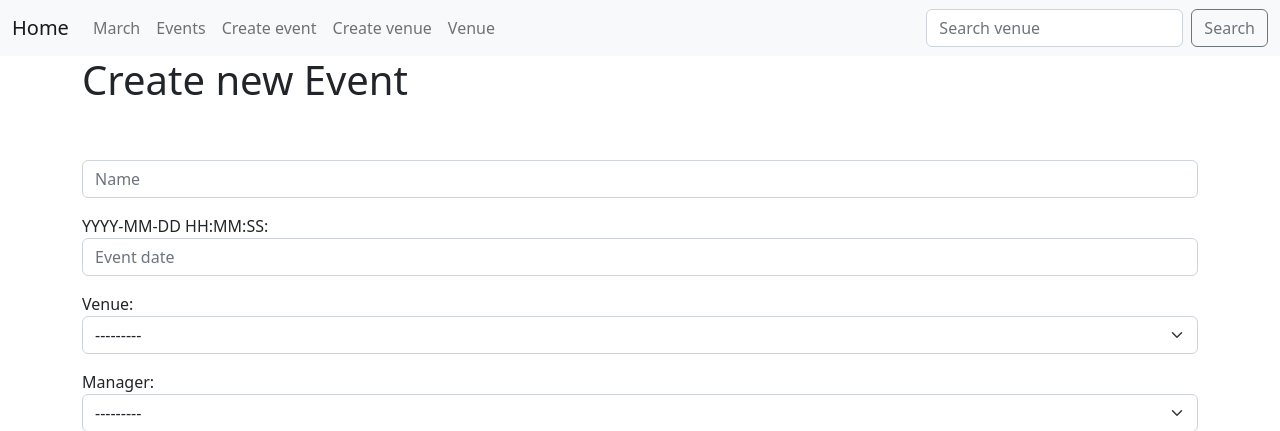
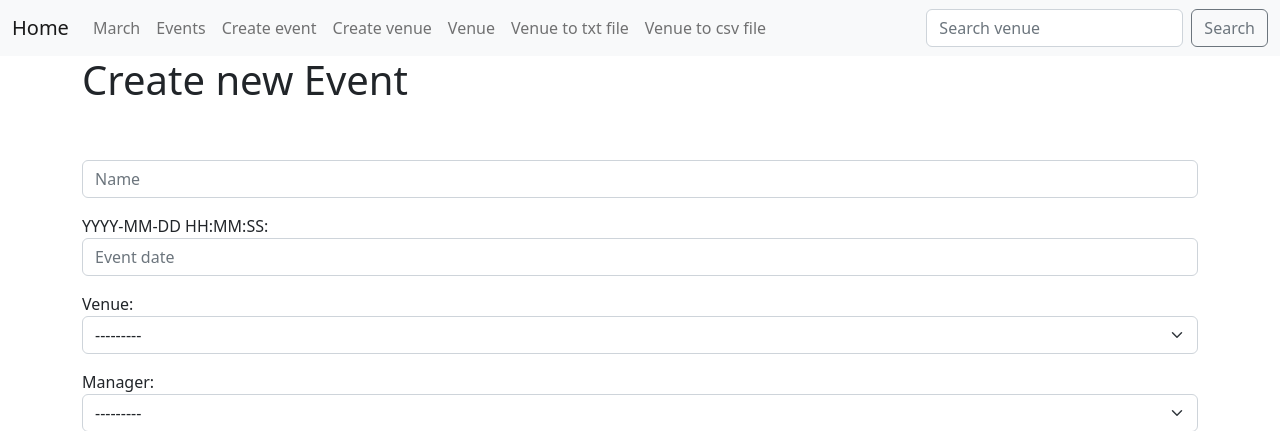
Before and after one commit to MaxDePro/Events-club, a Django app: page /event/create/ in a window 1280 px wide. Shown: the top 431 px of the page. Run offline with Django 4.2, Linux system fonts and the light colour scheme; data comes from the database, SQL or seed files in the repository.

Commit message:
added posibility to make and download txt/ csv files for csv files

```diff
--- a/events/templates/events/navbar.html
+++ b/events/templates/events/navbar.html
@@ -21,6 +21,12 @@
         <li class="nav-item">
           <a class="nav-link" href="{% url 'venue_list' %}">Venue</a>
         </li>
+        <li class="nav-item">
+          <a class="nav-link" href="{% url 'venue_text' %}">Venue to txt file</a>
+        </li>
+        <li class="nav-item">
+          <a class="nav-link" href="{% url 'venue_csv' %}">Venue to csv file</a>
+        </li>
 
       </ul>
       <form class="d-flex" role="search" method="post" action="{% url 'search_venue' %}">
--- a/events/urls.py
+++ b/events/urls.py
@@ -15,4 +15,6 @@ urlpatterns = [
     path('venue/create/', create_venue, name='create_venue'),
     path('venue_update/<venue_id>/', venue_update, name='venue_update'),
     path('venue_delete/<venue_id>/', venue_delete, name='venue_delete'),
+    path('venue_text', venue_text, name='venue_text'),
+    path('venue_csv', venue_csv, name='venue_csv'),
 ]
--- a/events/views.py
+++ b/events/views.py
@@ -3,8 +3,48 @@ import calendar
 from calendar import HTMLCalendar
 from datetime import datetime
 from django.http import HttpResponseRedirect
+from django.http import HttpResponse
 from .models import *
 from .forms import *
+import csv
+
+
+# Generate a csv file with list of venue
+def venue_csv(request):
+    response = HttpResponse(content_type='text/csv')
+    response['Content-Disposition'] = 'attachment; filename=venues.csv'
+
+    # create a csv writer
+    writer = csv.writer(response)
+
+    venues = Venue.objects.all()
+
+    # add column headings to csv file
+    writer.writerow(['Venue name', 'Address', 'Zip_code', 'Phone', 'Web address', 'Email'])
+
+    # write content into list
+    for venue in venues:
+        writer.writerow([venue.name, venue.address, venue.zip_code, venue.phone, venue.email])
+
+    return response
+
+
+# Create a txt file with all venues
+def venue_text(request):
+    response = HttpResponse(content_type='text/plain')
+    response['Content-Disposition'] = 'attachment; filename=venues.txt'
+
+    # get the content for txt file
+    venues = Venue.objects.all()
+    lines = []
+    # write content into list
+    for venue in venues:
+        lines.append(
+            f'{venue.name}\n {venue.address}\n {venue.phone}\n {venue.zip_code}\n{venue.web}\n{venue.email}\n\n\n')
+
+    # write list into response
+    response.writelines(lines)
+    return response
 
 
 def venue_delete(request, venue_id):
@@ -70,7 +110,7 @@ def venue_detail(request, venue_id):
 
 
 def list_of_venue(request):
-    venue_list = Venue.objects.all()
+    venue_list = Venue.objects.all().order_by('name')
     context = {
         'venue_list': venue_list
     }
@@ -96,7 +136,6 @@ def home(request, year=datetime.now().year, month=datetime.now().strftime('%B'))
     month = month.capitalize()
     month_number = list(calendar.month_name).index(month)
     month_number = int(month_number)
-    name = 'John'
 
     now = datetime.now()
     cur_year = now.year
@@ -105,7 +144,6 @@ def home(request, year=datetime.now().year, month=datetime.now().strftime('%B'))
     cal = HTMLCalendar().formatmonth(year, month_number)
 
     context = {
-        'name': name,
         'year': year,
         'month': month,
         'month_number': month_number,
@@ -117,7 +155,7 @@ def home(request, year=datetime.now().year, month=datetime.now().strftime('%B'))
 
 
 def events_list(request):
-    list_events = Event.objects.all()
+    list_events = Event.objects.all().order_by('event_date')
 
     context = {
         'list_events': list_events
```
